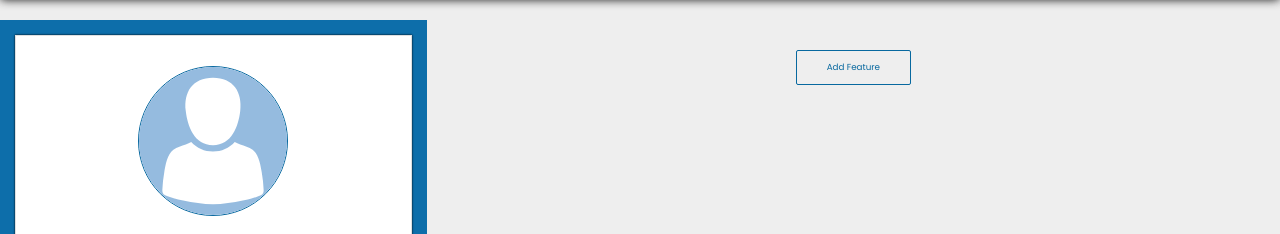
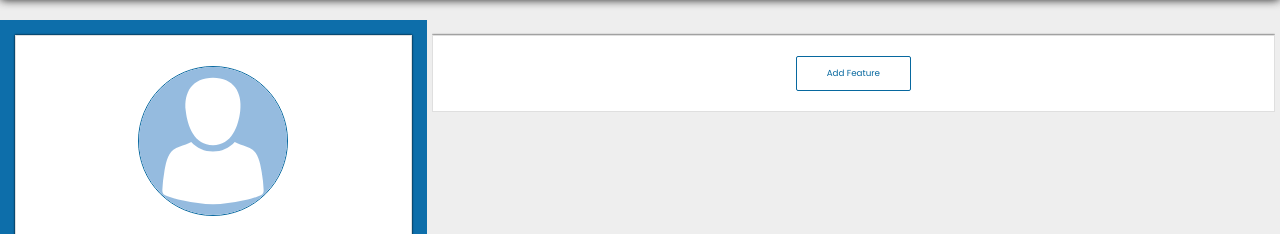
Before and after one commit to Miravicson/Featurester, a Flask app: template requester/templates/features/client_details.html in a window 1280 px wide. Shown: the part 56-290 px from the top of the page. Run offline with Flask 2, Linux system fonts and the light colour scheme; the template is opened without the code that fills it, so the values that code supplies are empty; parts of the project's set-up code (start-up, migrations or seed data) failed here and were passed over; some libraries are stand-ins or nearby versions; some web fonts are replaced.

Commit message:
deleted some unnecessary files

```diff
--- a/manage.py
+++ b/manage.py
@@ -5,7 +5,7 @@ from dotenv import load_dotenv, find_dotenv
 load_dotenv(find_dotenv(), override=True)
 
 from requester import app, db, models
-from requester.models import ProductArea, Feature, Client
+
 
 app.config.from_object(os.getenv('APP_SETTINGS'))
 
--- a/requester/templates/features/add_feature_form.html
+++ b/requester/templates/features/add_feature_form.html
@@ -15,7 +15,7 @@
         {% endfor %}
     </div>
     <div class="form-group">
-        {{form.client_priority(class='form-control form-control-sm', type='number', min=0, placeholder='Priority')}}
+        {{form.client_priority(class='form-control form-control-sm', type='number', min=1, placeholder='Priority')}}
         {% for error in form.client_priority.errors %}
         <span style="color: red;">[{{ error }}]</span>
         {% endfor %}
--- a/requester/templates/features/client_details.html
+++ b/requester/templates/features/client_details.html
@@ -16,10 +16,14 @@
                         </div>
                         <div class="mx-auto mt-3">
                             <ul class="list-group list-group-flush">
-                                <li class="list-group-item"><span class="text-left">Name:</span> <span class="text-right">{{ client.name }}</span></li>
-                                <li class="list-group-item"><span class="text-left">Email:</span> <span class="text-right">{{ client.email }}</span></li>
-                                <li class="list-group-item"><span class="text-left">Client ID:</span> <span class="text-right">{{ client.id }}</span></li>
-                                <li class="list-group-item"><span class="text-left">Feature Requests:</span> <span class="text-right">{{ client.features | length }}</span></li>
+                                <li class="list-group-item"><span class="text-left">Name:</span> <span
+                                        class="text-right">{{ client.name }}</span></li>
+                                <li class="list-group-item"><span class="text-left">Email:</span> <span
+                                        class="text-right">{{ client.email }}</span></li>
+                                <li class="list-group-item"><span class="text-left">Client ID:</span> <span
+                                        class="text-right">{{ client.id }}</span></li>
+                                <li class="list-group-item"><span class="text-left">Feature Requests:</span> <span
+                                        class="text-right">{{ client.features | length }}</span></li>
                             </ul>
                         </div>
                     </div>
@@ -29,13 +33,13 @@
             </div>
             {% block other_content %}
                 <div class="col-12 col-md-8 order-md-1 content pt-3 px-2">
-                    <div class="client col-12 mb-2">
+                    <div class="client col-12 mb-2" style="height: 100%; overflow: scroll;">
 
                         {% if features %}
                             {% for feature in features %}
-                                <div class="card mt-2" style="width: inherit;">
+                                <div class="card mt-3 mx-5" >
                                     <div class="row">
-                                        <div class="col-8">
+                                        <div class="col-7 px-5">
                                             <div class="card-body">
                                                 <h6 class="card-title">{{ feature.title }}</h6>
                                                 <h6 class="card-subtitle mb-2 text-muted">Due
@@ -45,7 +49,7 @@
                                                    class="card-link">Priority: {{ feature.client_priority }} </a>
                                             </div>
                                         </div>
-                                        <div class="col-4 py-3">
+                                        <div class="col-5 py-3 px-5">
                                             <div class="container">
                                                 <button type="button" class="btn btn-outline-danger btn-block">Delete
                                                 </button>
@@ -59,11 +63,14 @@
                                 </div>
                             {% endfor %}
                         {% else %}
-                            <div class="text-center my-3 py-3">
-                                <button class="btn btn-sm btn-outline-primary px-5 py-3" role="button"
-                                        data-toggle="modal" data-target="#addFeatureModal">Add
-                                    Feature
-                                </button>
+                            <div class="card mt-2" style="width: inherit;">
+                                <div class="text-center my-3 py-3">
+                                    <button class="btn btn-sm btn-outline-primary px-5 py-3" role="button"
+                                            data-toggle="modal" data-target="#addFeatureModal">Add
+                                        Feature
+                                    </button>
+                                </div>
+
                             </div>
                         {% endif %}
                     </div>
--- a/requester/templates/features/mod_add_feature.html
+++ b/requester/templates/features/mod_add_feature.html
@@ -1,4 +1,6 @@
 <!-- Modal -->
+
+<!-- Modal for the forms -->
 <div class="modal fade" id="addFeatureModal" tabindex="-1" role="dialog" aria-labelledby="addFeatureModalCenterTitle"
     aria-hidden="true">
 
--- a/requester/views.py
+++ b/requester/views.py
@@ -1,5 +1,6 @@
 from requester import app
 from flask import render_template
+
 
 # Error handler views
 
```
Also changed, not shown: requester/__init__.py (+2 -5 lines), requester/features/views.py (deleted, +0 -18 lines), requester/models.py (+9 -1 lines), requester/features/__init__.py (deleted), requester/forms.py (renamed from requester/features/forms.py), requester/static/img/background.jpg (deleted).
